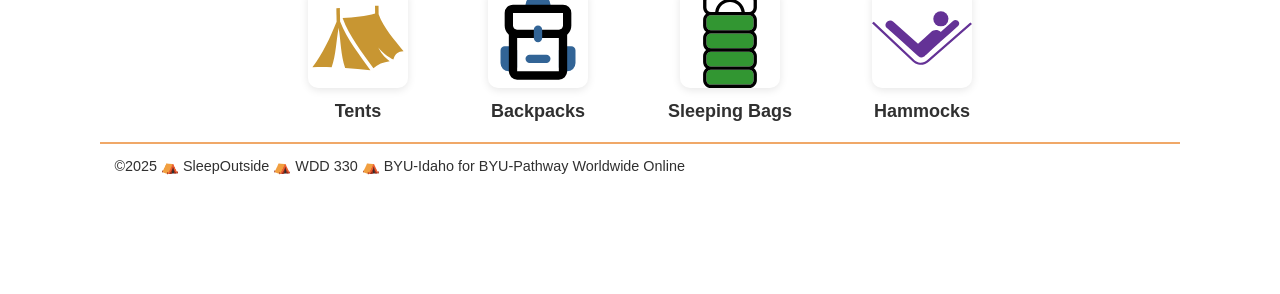
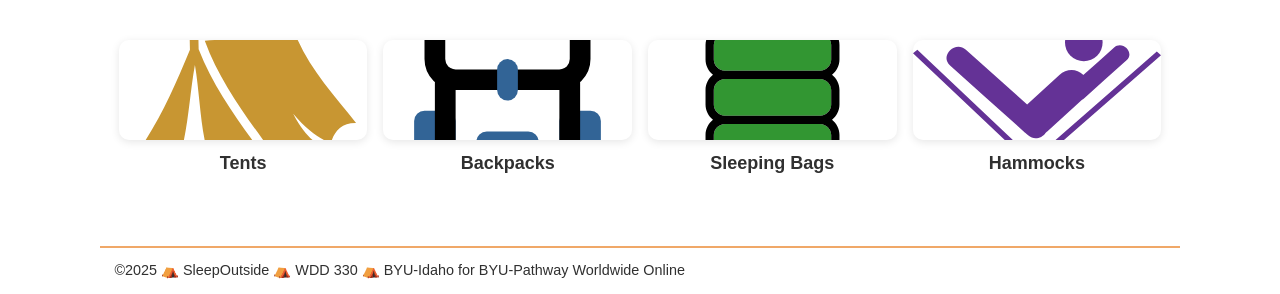
Before and after one commit to estebanspitale/Sleep-Outside-Team06, a website built with Vite: page src/index.html in a window 1280 px wide. Shown: the part 608-902 px from the top of the page. Before the commit the page ends 800 px from the top, so only its background shows below. Built offline with nearby package versions, Linux system fonts and the light colour scheme.

Commit message:
style: improve CSS formatting and consistency across various elements

```diff
--- a/src/css/style.css
+++ b/src/css/style.css
@@ -21,6 +21,8 @@
 }
 
 body {
+  width: 98%;
+  margin: auto;
   font-family: var(--font-body);
   font-size: var(--font-base);
   color: var(--dark-grey);
@@ -90,7 +92,7 @@ p {
   margin-top: -1.3em;
 }
 
-.logo--square > div {
+.logo--square>div {
   margin-top: -1.7em;
 }
 
@@ -259,8 +261,8 @@ button {
 }
 
 .remove-item {
-  cursor:pointer;
-  color:red;
+  cursor: pointer;
+  color: red;
   font-weight: bold;
 }
 
@@ -272,6 +274,7 @@ button {
   font-size: 0.8em;
   margin-left: 8px;
 }
+
 .product-card__old-price {
   color: #888;
   font-size: 0.9em;
@@ -286,27 +289,33 @@ button {
 }
 
 .categories {
+  width: 98%;
   display: flex;
   justify-content: center;
-  gap: 80px;
-  margin: 20px 0;
+  margin: 4rem auto;
 }
+
 .categories a {
+  flex: 1 1 20%;
+  margin: 0.5rem;
   text-align: center;
   text-decoration: none;
   color: inherit;
 }
+
 .categories img {
-  width: 100px;
+  width: 100%;
   height: 100px;
   object-fit: cover;
   border-radius: 10px;
-  box-shadow: 0 2px 8px rgba(0,0,0,0.1);
+  box-shadow: 0 2px 8px rgba(0, 0, 0, 0.1);
   transition: transform 0.2s;
 }
+
 .categories img:hover {
   transform: scale(1.05);
 }
+
 .categories span {
   display: block;
   margin-top: 0.5rem;
@@ -319,7 +328,7 @@ button {
   margin: 2rem auto;
   padding: 2rem 2.5rem;
   border-radius: 12px;
-  box-shadow: 0 2px 16px rgba(0,0,0,0.08);
+  box-shadow: 0 2px 16px rgba(0, 0, 0, 0.08);
   display: flex;
   flex-direction: column;
   align-items: center;
@@ -338,7 +347,7 @@ button {
   padding: 1.5rem 1.5rem 1rem 1.5rem;
   margin-bottom: 2rem;
   background: #fafbfc;
-  box-shadow: 0 1px 6px rgba(0,0,0,0.04);
+  box-shadow: 0 1px 6px rgba(0, 0, 0, 0.04);
 }
 
 .fieldset-custom legend {
@@ -357,7 +366,7 @@ button {
   padding: 1.5rem 2rem;
   background: #f8f8f8;
   border-radius: 10px;
-  box-shadow: 0 2px 8px rgba(0,0,0,0.05);
+  box-shadow: 0 2px 8px rgba(0, 0, 0, 0.05);
   font-size: 1.05rem;
 }
 
@@ -411,7 +420,7 @@ button {
   gap: 1rem;
 }
 
-.form-group.address-extra > div {
+.form-group.address-extra>div {
   flex: 1;
   display: flex;
   flex-direction: column;
@@ -423,7 +432,7 @@ button {
   gap: 1rem;
 }
 
-.form-group.card-extra > div {
+.form-group.card-extra>div {
   flex: 1;
   display: flex;
   flex-direction: column;
@@ -431,7 +440,8 @@ button {
 
 .checkout button,
 .checkout .btn-place-order,
-.btn-clear-cart, .btn-checkout {
+.btn-clear-cart,
+.btn-checkout {
   padding: 0.8rem 2rem;
   background: #2e7d32;
   color: #fff;
@@ -533,6 +543,7 @@ footer {
     transform: translateY(-10px);
     opacity: 0;
   }
+
   to {
     transform: translateY(0px);
     opacity: 1;
@@ -543,6 +554,7 @@ footer {
   from {
     opacity: 0;
   }
+
   to {
     opacity: 1;
   }
```
